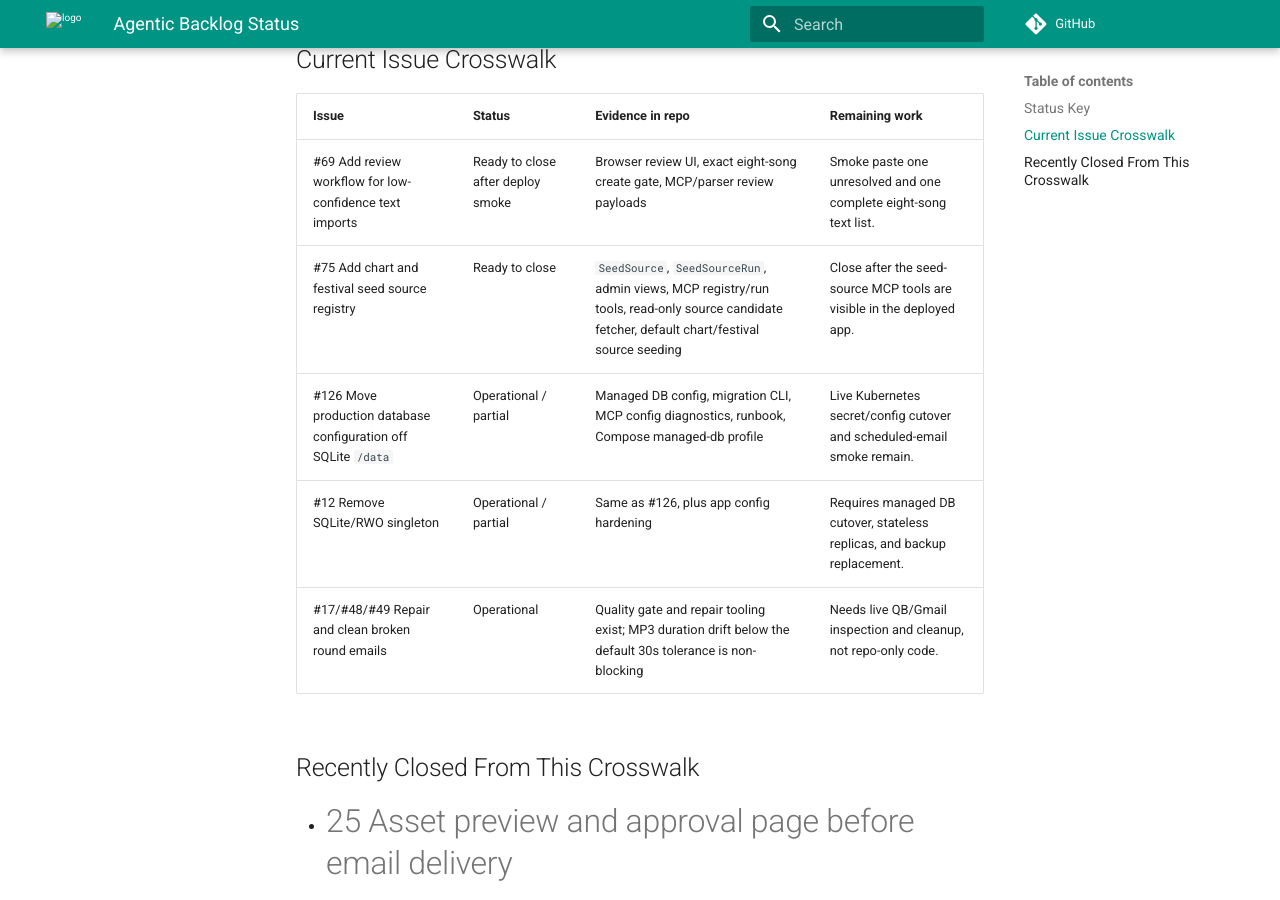
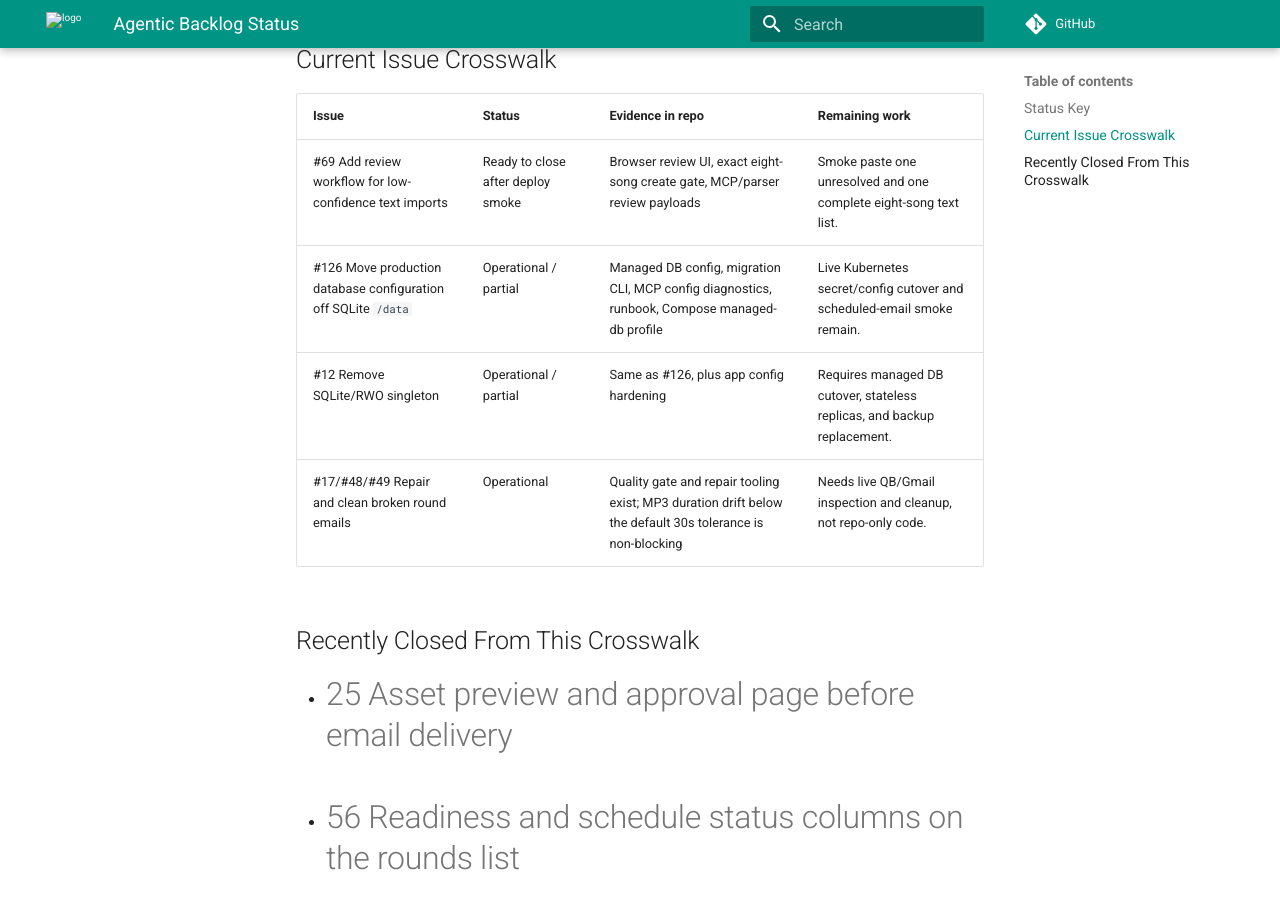
Before and after one commit to christianlouis/QuizzicalBeats, an MkDocs documentation site: the page built from docs/developer-guide/backlog-status.md, in a window 1280 px wide and 900 px high, scrolled down 638 px. Built offline with MkDocs 1.6.1 and Material for MkDocs 9.7.7, drawn with Linux system fonts in a browser that asks for light colours; comment, search, counter and statistics services are not loaded; some of the changed text lies outside the part shown.

Commit message:
Close seed source backlog slice

```diff
--- a/docs/developer-guide/backlog-status.md
+++ b/docs/developer-guide/backlog-status.md
@@ -22,7 +22,6 @@ issue after verification or continue with the remaining follow-up.
 | Issue | Status | Evidence in repo | Remaining work |
 | --- | --- | --- | --- |
 | #69 Add review workflow for low-confidence text imports | Ready to close after deploy smoke | Browser review UI, exact eight-song create gate, MCP/parser review payloads | Smoke paste one unresolved and one complete eight-song text list. |
-| #75 Add chart and festival seed source registry | Ready to close | `SeedSource`, `SeedSourceRun`, admin views, MCP registry/run tools, read-only source candidate fetcher, default chart/festival source seeding | Close after the seed-source MCP tools are visible in the deployed app. |
 | #126 Move production database configuration off SQLite `/data` | Operational / partial | Managed DB config, migration CLI, MCP config diagnostics, runbook, Compose managed-db profile | Live Kubernetes secret/config cutover and scheduled-email smoke remain. |
 | #12 Remove SQLite/RWO singleton | Operational / partial | Same as #126, plus app config hardening | Requires managed DB cutover, stateless replicas, and backup replacement. |
 | #17/#48/#49 Repair and clean broken round emails | Operational | Quality gate and repair tooling exist; MP3 duration drift below the default 30s tolerance is non-blocking | Needs live QB/Gmail inspection and cleanup, not repo-only code. |
@@ -42,12 +41,12 @@ issue after verification or continue with the remaining follow-up.
 - #72 Recent usage and fatigue summary for agents
 - #73 MCP drafting for intro, replay, and outro scripts
 - #74 Reviewable TTS script records and generation handoff
+- #75 Chart and festival seed source registry
 - #79 Round ownership and sharing roles
 
 ## Next Local Work Blocks
 
 1. Smoke #69 in the browser with one unresolved and one complete eight-song
    text list, then close it if the review loop behaves correctly.
-2. Close #75 after deploy smoke confirms the seed-source MCP tools are visible.
-3. For #126/#12, continue with live deployment configuration only through the
+2. For #126/#12, continue with live deployment configuration only through the
    existing 1Password-backed secret flow and credential-safe Kubernetes checks.
```
